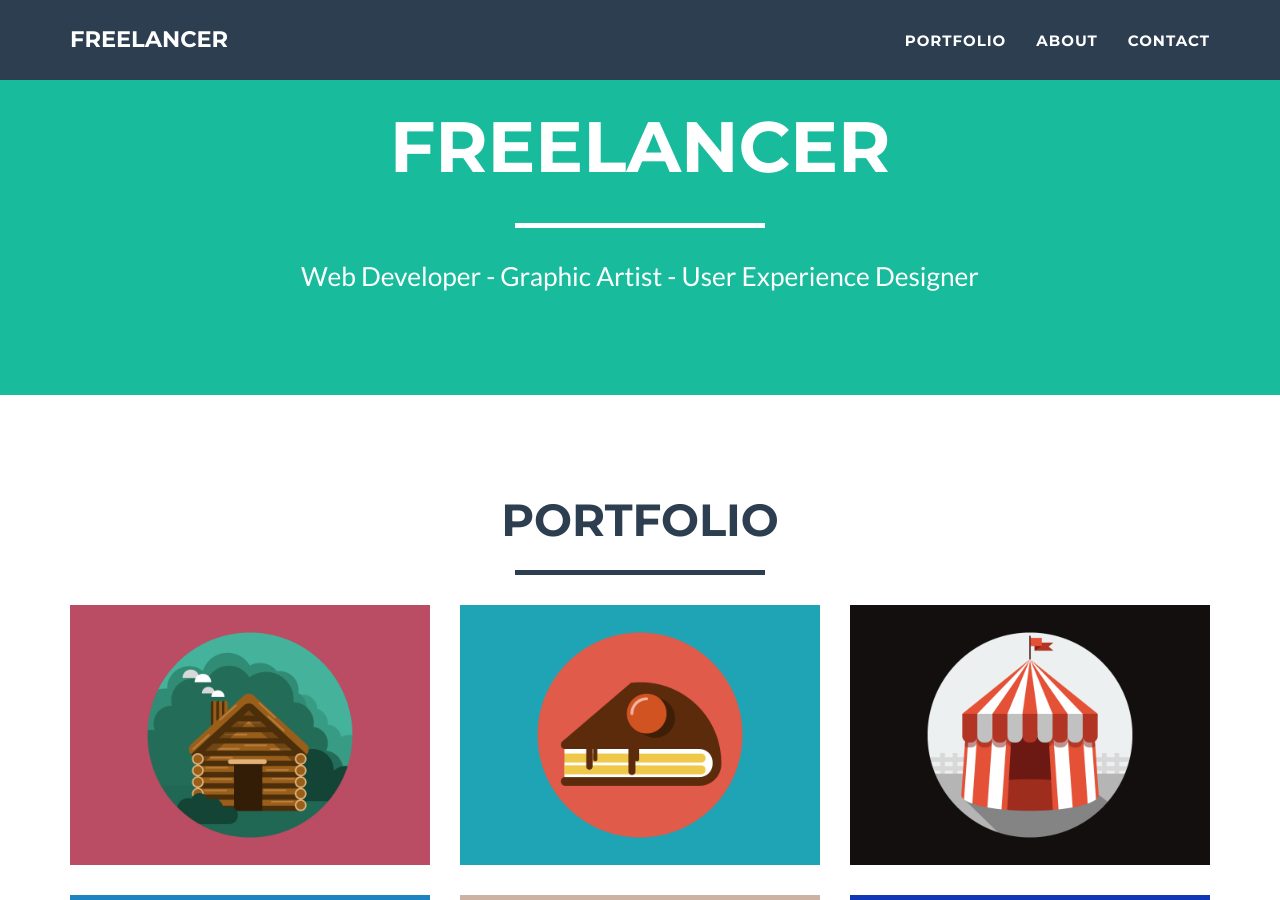
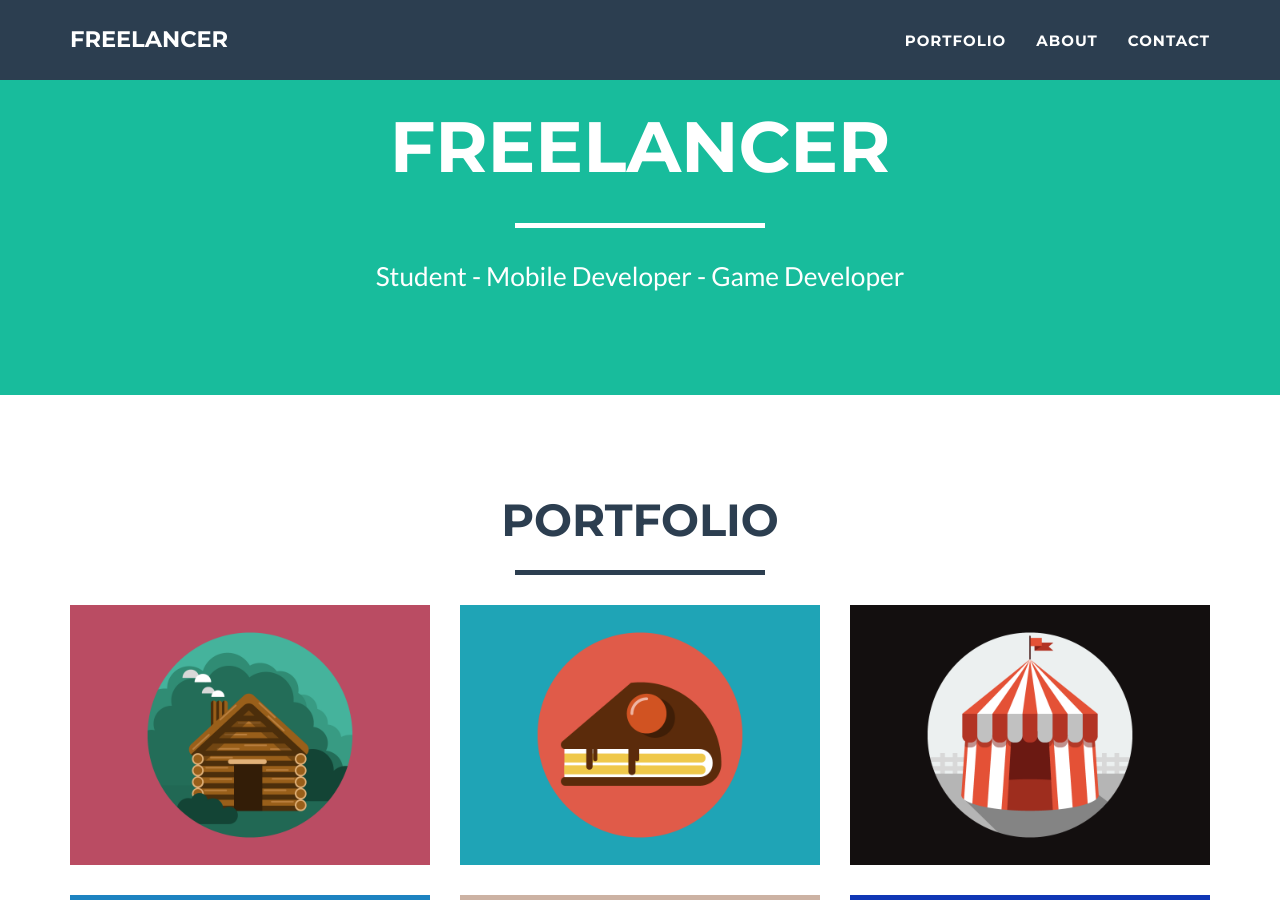
Before and after one commit to jeremysuh/jeunghwansuh.github.io, a Jekyll site: the page built from index.html, in a window 1280 px wide and 900 px high, scrolled down 444 px. Built offline with Jekyll 4.4.1, drawn with Linux system fonts in a browser that asks for light colours.

Commit message:
update confic

```diff
--- a/_config.yml
+++ b/_config.yml
@@ -4,7 +4,7 @@ email: jeunghwansuh@gmail.com
 url: "http://jeunghwansuh.me"
 description: "Write an awesome description for your new site here. You can edit this line in _config.yml. It will appear in your document head meta (for Google search results) and in your feed.xml site description."
 keywords: "your keywords, separated by commas"
-skills: "Web Developer - Graphic Artist - User Experience Designer"
+skills: "Student - Mobile Developer - Game Developer"
 meta_author: Suh Jeunghwan
 
 # Google webmaster tools
```
